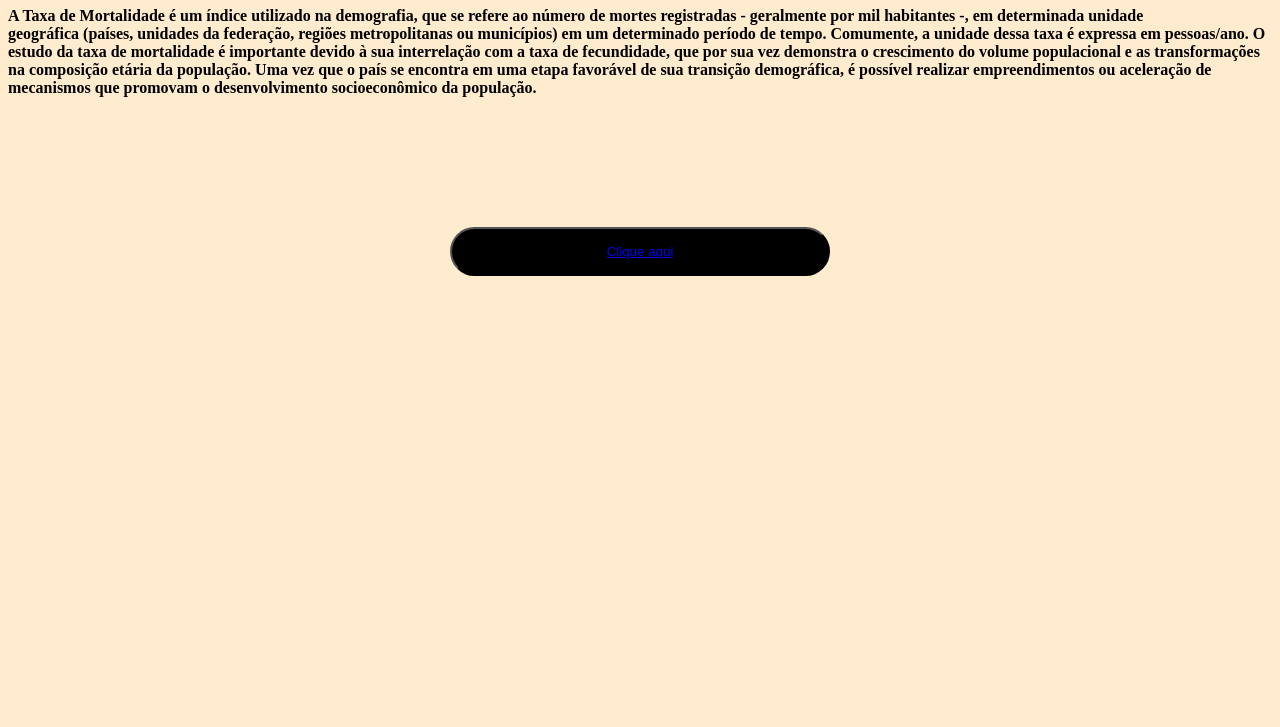
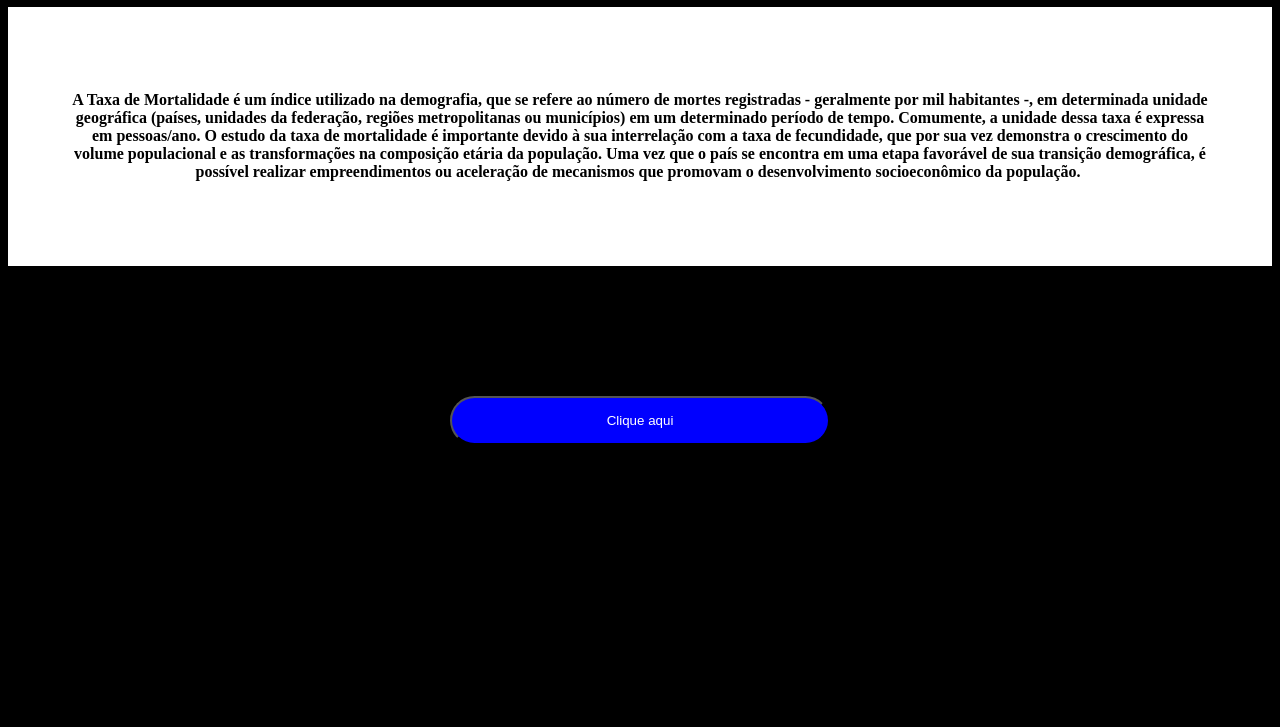
Before and after one commit to Jedev1/Pop-up-JS, a plain HTML site: page index.html in a window 1280 px wide. Shown: the part 73-800 px from the top of the page. Drawn offline with Linux system fonts and the light colour scheme.

Commit message:
Add files via upload

```diff
--- /dev/null
+++ b/src/css/pop-up.css
@@ -0,0 +1,34 @@
+body{
+    background-color: black;
+}
+
+h2{
+    color: white;
+    text-align: center;
+}
+
+div{
+    background-color: white;
+    padding: 5%;
+
+}
+
+h4{
+    word-wrap: 50px;
+    text-align: center;
+}
+p{
+    margin-left: 43%;
+}
+
+input{
+    margin-left: 43%;
+}
+
+button{
+    margin-left: 43%;
+}
+
+span{
+    margin-left: 43%;
+}
--- a/src/css/style.css
+++ b/src/css/style.css
@@ -1,15 +1,26 @@
 
 body{
-    background: blanchedalmond;
+    background-color: black;
 }
 
 h1{
-    color: black;
+    color: white;
+    text-align: center;
+}
+
+div{
+    background-color: white;
+    padding: 5%;
+
+}
+
+h4{
+    word-wrap: 50px;
     text-align: center;
 }
 
 .enterPopup{
-    background: black;
+    background: blue;
     padding: 15px;
     text-align: center;
     margin-left: auto;
@@ -21,11 +32,7 @@ h1{
     color: white;
 }
 
-dialog{
-    width: 400px;
-    height: 500px;
+a{
+    color: white;
+    text-decoration: none;
 }
-
-dialog::backdrop{
-    background-color: rgba(0,0,0,0,0.5);
-}
```
